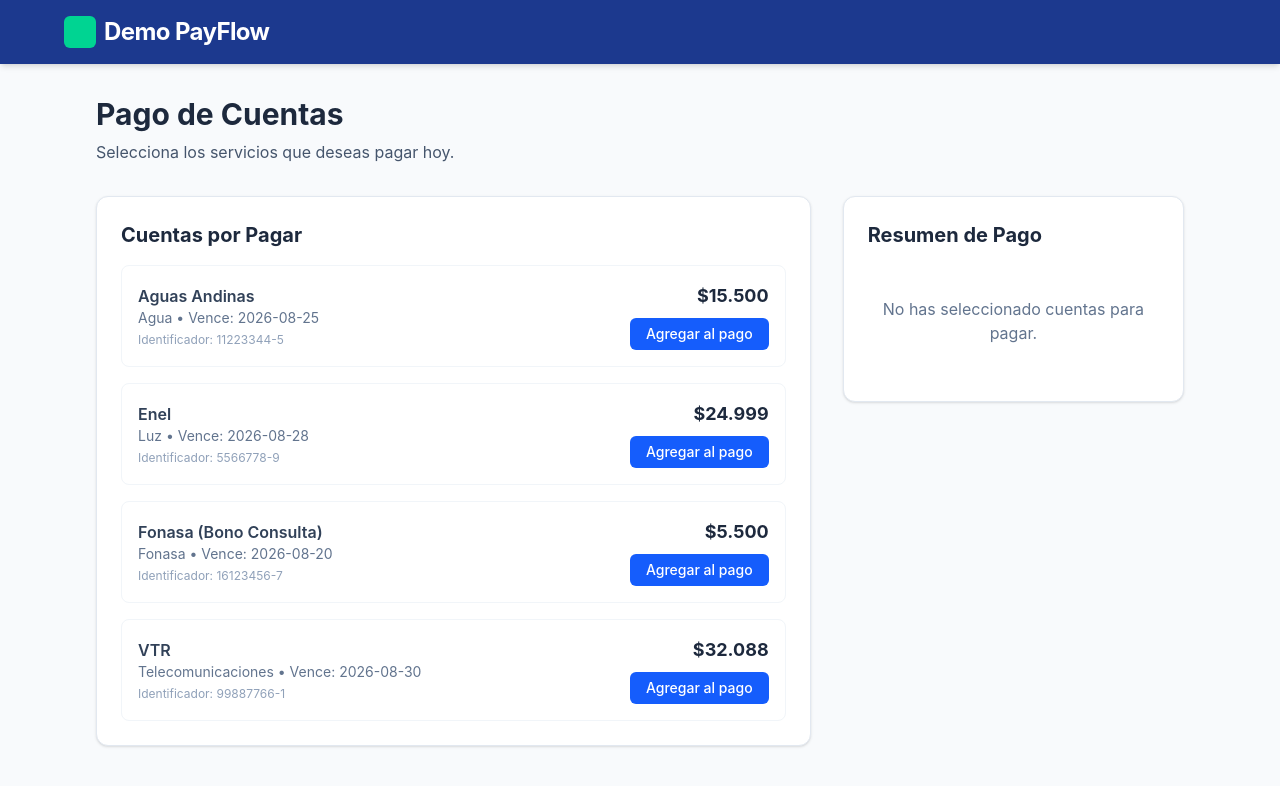
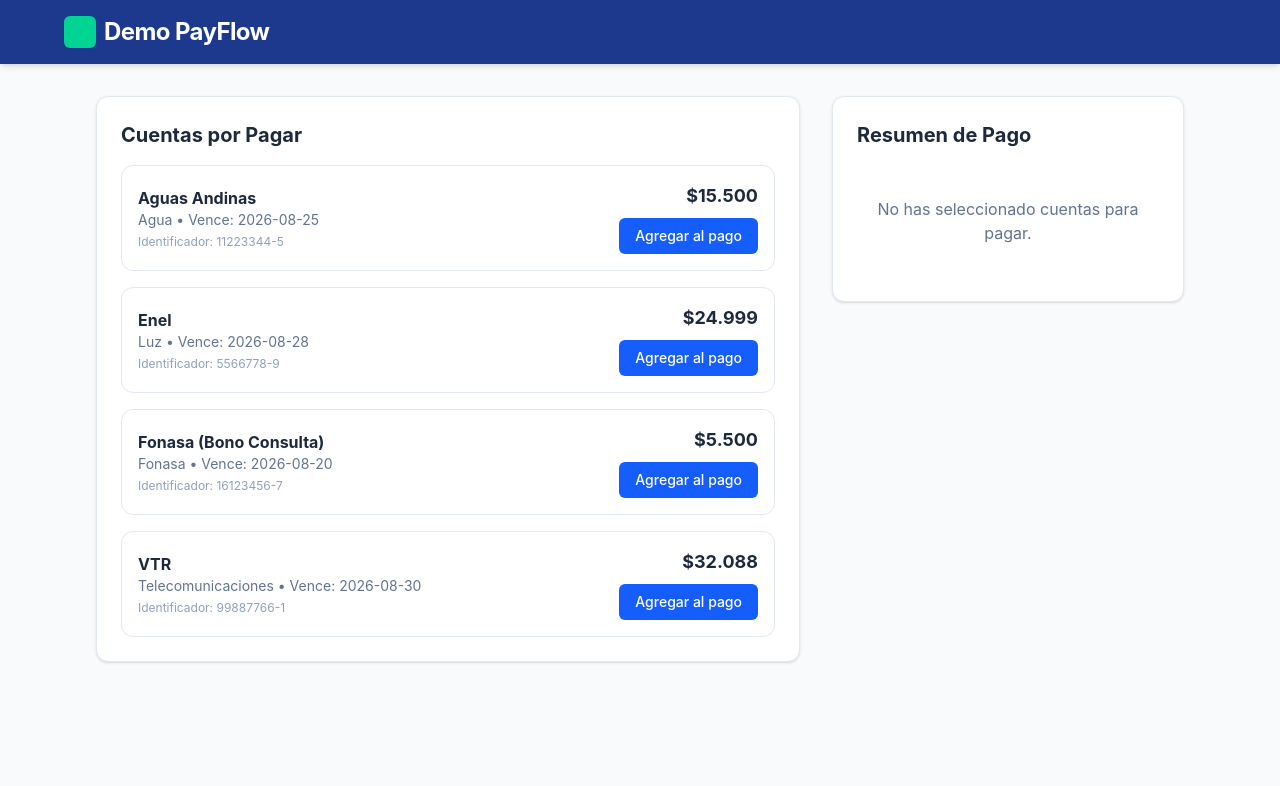
Before and after one commit to xHellex/payflow-simulator, a React (Vite) app: page / in a window 1280 px wide. Shown: the top 786 px of the page. Built offline with nearby package versions, Linux system fonts and the light colour scheme.

Commit message:
style: aplicar diseño mobile-first y arreglar responsive

```diff
--- a/src/App.tsx
+++ b/src/App.tsx
@@ -11,19 +11,20 @@
         </div>
       </header>
 
-      <main className="max-w-6xl mx-auto p-8">
-        <div className="mb-8">
-          <h2 className="text-3xl font-bold text-slate-800">Pago de Cuentas</h2>
-          <p className="text-slate-600 mt-2">Selecciona los servicios que deseas pagar hoy.</p>
-        </div>
+      <main className="max-w-6xl mx-auto p-4 md:p-8">
+        {/* flex-col para móvil, lg:flex-row para desktop */}
+        <div className="flex flex-col lg:flex-row gap-8 items-start">
 
-        <div className="grid grid-cols-1 lg:grid-cols-3 gap-8">
-          <div className="lg:col-span-2">
+          {/* Columna Izquierda: Cuentas (Toma más espacio en desktop) */}
+          <div className="w-full lg:w-2/3">
             <AccountList />
           </div>
-          <div className="lg:col-span-1">
+
+          {/* Columna Derecha: Carrito (Fijo en desktop) */}
+          <div className="w-full lg:w-1/3 lg:sticky lg:top-8">
             <Cart />
           </div>
+
         </div>
       </main>
     </div>
--- a/src/components/AccountList.tsx
+++ b/src/components/AccountList.tsx
@@ -1,4 +1,3 @@
-// src/components/AccountList.tsx
 import { mockAccounts } from '../data/mockAccounts';
 import { usePaymentStore } from '../store/usePaymentStore';
 
@@ -13,27 +12,27 @@
                     const isInCart = cart.some((item) => item.id === account.id);
 
                     return (
-                        <div
-                            key={account.id}
-                            className="flex justify-between items-center p-4 border border-slate-100 rounded-lg hover:border-blue-100 hover:bg-slate-50 transition-colors"
-                        >
-                            <div>
-                                <h3 className="font-semibold text-slate-700">{account.companyName}</h3>
-                                <p className="text-sm text-slate-500">
-                                    {account.category} • Vence: {account.dueDate}
-                                </p>
+                        <div key={account.id} className="flex flex-col sm:flex-row justify-between sm:items-center p-4 border border-slate-200 rounded-xl gap-4">
+
+                            {/* Sección Izquierda: Textos */}
+                            <div className="flex-1">
+                                <h3 className="font-bold text-slate-800">{account.companyName}</h3>
+                                <p className="text-sm text-slate-500">{account.category} • Vence: {account.dueDate}</p>
                                 <p className="text-xs text-slate-400 mt-1">Identificador: {account.clientIdentifier}</p>
                             </div>
-                            <div className="text-right">
-                                <p className="font-bold text-lg text-slate-800">
+
+                            {/* Sección Derecha: Precio y Botón */}
+                            <div className="flex flex-row sm:flex-col items-center sm:items-end justify-between sm:justify-center border-t sm:border-t-0 border-slate-100 pt-3 sm:pt-0 mt-2 sm:mt-0">
+                                <span className="text-lg font-bold text-slate-800 mb-0 sm:mb-2">
                                     ${account.amount.toLocaleString('es-CL')}
-                                </p>
+                                </span>
+
                                 <button
                                     onClick={() => addToCart(account)}
                                     disabled={isInCart}
-                                    className={`mt-2 px-4 py-1.5 rounded-md text-sm font-medium transition-colors ${isInCart
-                                            ? 'bg-slate-100 text-slate-400 cursor-not-allowed'
-                                            : 'bg-blue-600 text-white hover:bg-blue-700'
+                                    className={`w-full sm:w-auto px-4 py-2 rounded-md text-sm font-medium whitespace-nowrap transition-colors ${isInCart
+                                        ? 'bg-slate-100 text-slate-400 cursor-not-allowed'
+                                        : 'bg-blue-600 text-white hover:bg-blue-700'
                                         }`}
                                 >
                                     {isInCart ? 'Agregado' : 'Agregar al pago'}
--- a/src/components/PaymentModal.tsx
+++ b/src/components/PaymentModal.tsx
@@ -122,12 +122,12 @@
                                 Por favor, ingresa una cuenta bancaria para devoluciones automáticas en caso de que la transacción falle con tu banco.
                             </div>
 
-                            <div className="grid grid-cols-2 gap-4">
+                            <div className="grid grid-cols-1 sm:grid-cols-2 gap-4">
                                 <Input label="RUT" placeholder="12345678-9" error={errors.rut?.message} {...register('rut')} />
                                 <Input label="Correo Electrónico" placeholder="correo@ejemplo.com" error={errors.email?.message} {...register('email')} />
                             </div>
 
-                            <div className="grid grid-cols-2 gap-4">
+                            <div className="grid grid-cols-1 sm:grid-cols-2 gap-4">
                                 <div>
                                     <label className="block text-xs font-medium text-slate-700 mb-1">Banco</label>
                                     <select {...register('bank')} className={`w-full border rounded-md p-2 text-sm ${errors.bank ? 'border-red-500' : 'border-slate-300'}`} aria-invalid={!!errors.bank}>
@@ -180,11 +180,11 @@
                             </h3>
                             <p className="text-slate-600 text-sm mb-6">{errorMessage}</p>
 
-                            <div className="flex gap-4 justify-center">
-                                <Button onClick={handleClose} variant="secondary" className="w-auto">
+                            <div className="flex flex-col sm:flex-row gap-4 justify-center">
+                                <Button onClick={handleClose} variant="secondary" className="w-full sm:w-auto">
                                     Cancelar
                                 </Button>
-                                <Button onClick={() => setStatus('IDLE')} variant="primary" className="w-auto">
+                                <Button onClick={() => setStatus('IDLE')} variant="primary" className="w-full sm:w-auto">
                                     Reintentar Pago
                                 </Button>
                             </div>
```
